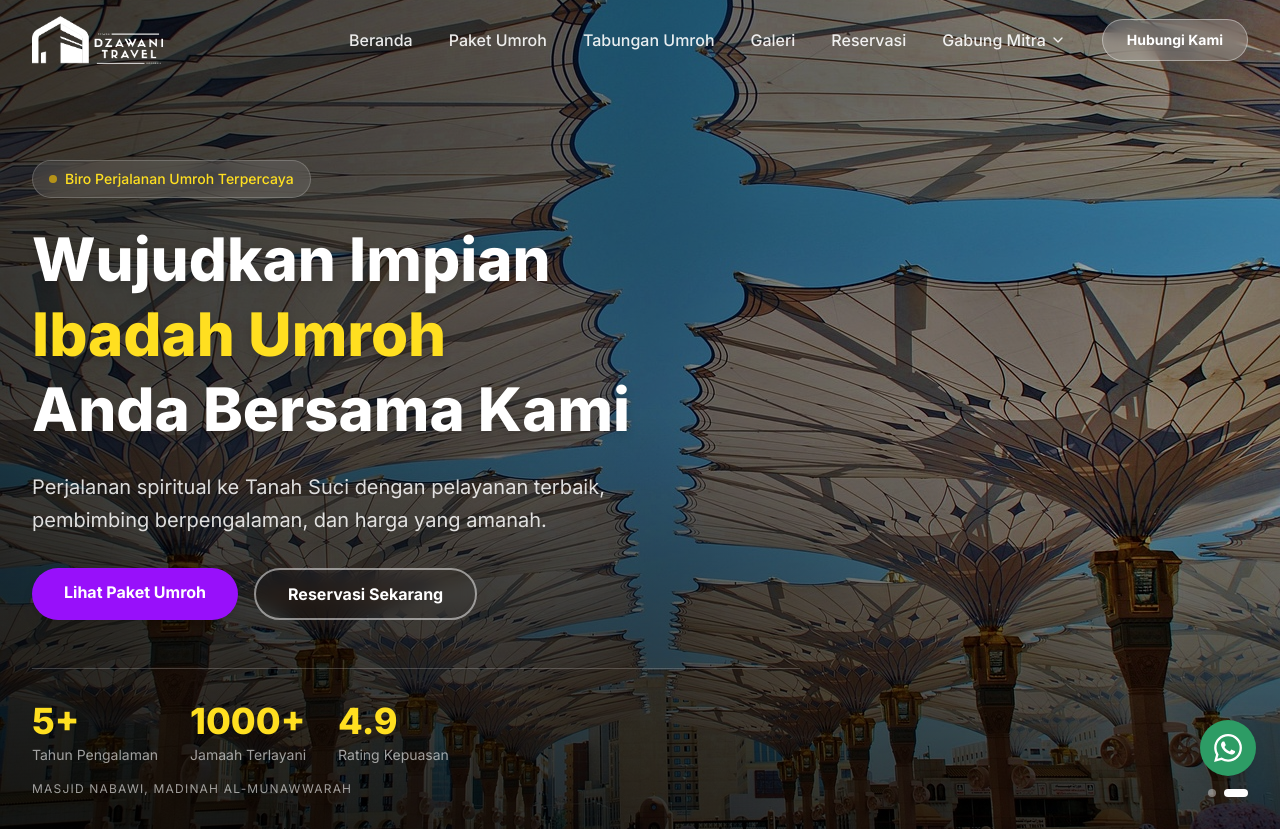
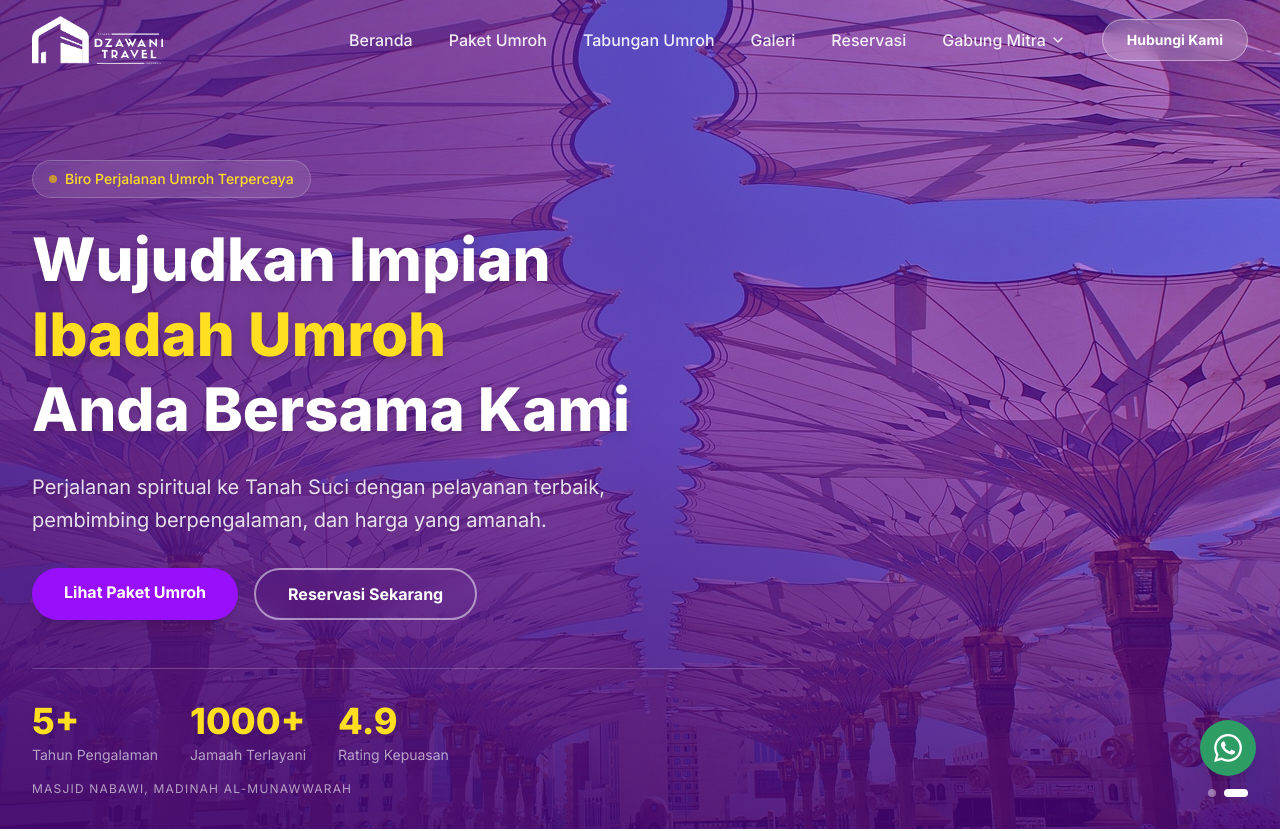
Before and after one commit to multimediadrw/dzawanitravel, a Next.js app: page / in a window 1280 px wide. Shown: the top 831 px of the page. Built offline with nearby package versions, Linux system fonts and the light colour scheme.

Commit message:
fix: overlay hero menjadi ungu transparan khas brand Dzawani Travel

```diff
--- a/src/components/HeroSection.tsx
+++ b/src/components/HeroSection.tsx
@@ -51,9 +51,9 @@ export default function HeroSection() {
         </div>
       ))}
 
-      {/* Dark overlay gradient */}
-      <div className="absolute inset-0 bg-gradient-to-r from-black/70 via-black/50 to-black/30" />
-      <div className="absolute inset-0 bg-gradient-to-t from-black/60 via-transparent to-transparent" />
+      {/* Purple overlay gradient - khas brand Dzawani Travel */}
+      <div className="absolute inset-0 bg-gradient-to-r from-purple-900/80 via-purple-800/60 to-purple-700/40" />
+      <div className="absolute inset-0 bg-gradient-to-t from-purple-950/70 via-purple-900/20 to-transparent" />
 
       {/* Slide label bottom left */}
       <div className="absolute bottom-8 left-8 z-10">
```
